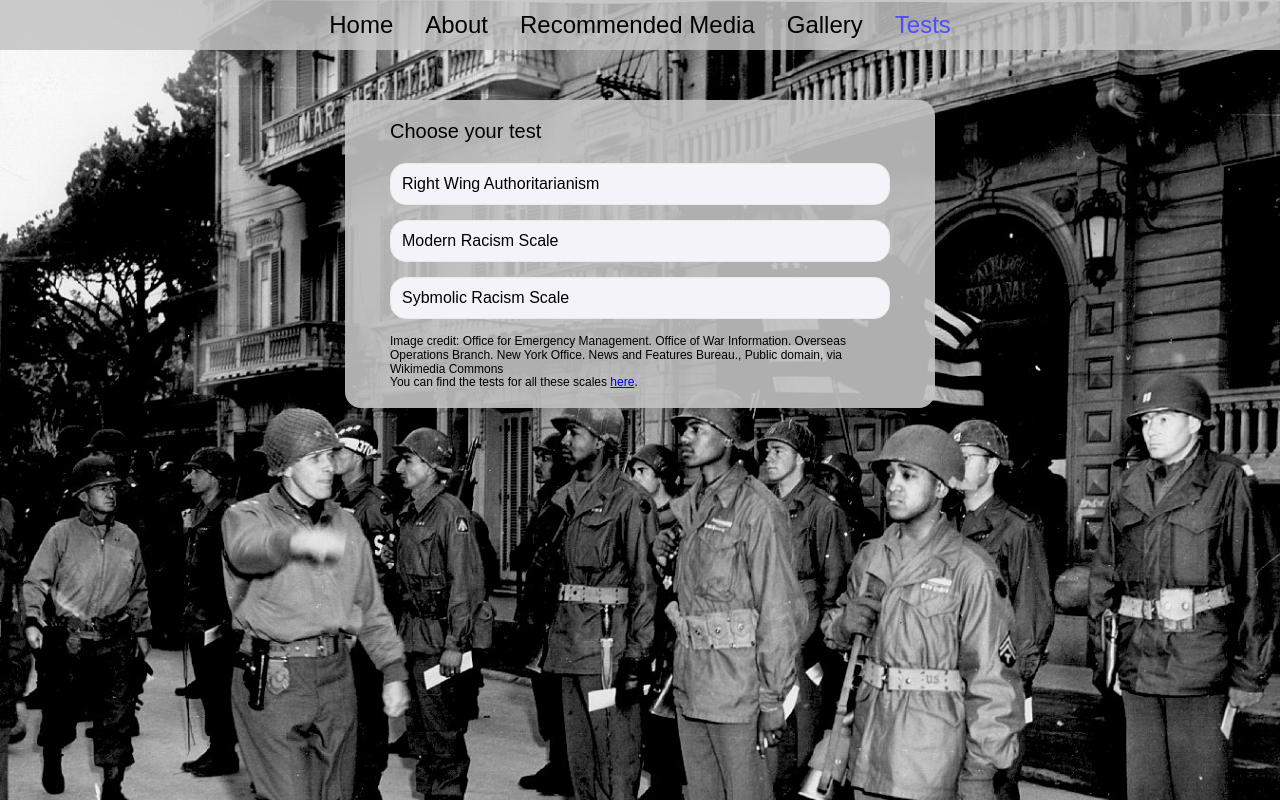
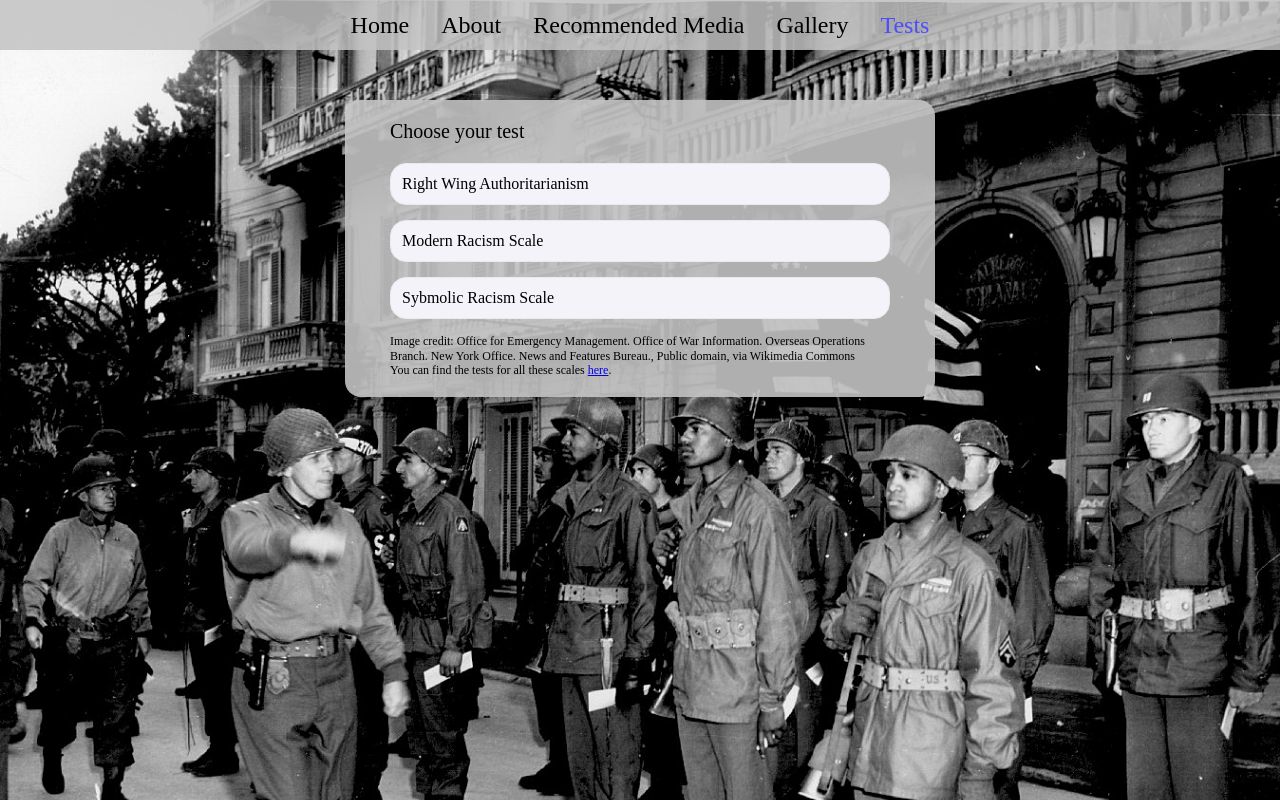
Before and after one commit to CommanderSABLy/personal_website, a React (Create React App) app: page /tests in a window 1280 px wide. Built offline with nearby package versions, Linux system fonts and the light colour scheme; a web font is replaced by a local one.

Commit message:
Fixed bugs in Gallery

```diff
--- a/src/pages/gallery/gallery.js
+++ b/src/pages/gallery/gallery.js
@@ -1,34 +1,43 @@
 import React from "react";
 import './gallery.css';
+import { useState } from 'react';
 
 const Gallery = () => {
+    const [mouseDownAt, setMouseDownAt] = useState(0);
+    const [prevPercentage, setPrevPercentage] = useState(0);
+    const [percentage, setPercentage] = useState(0);
+    const [fullScreen, setFullScreen] = useState(false);
     document.body.style.backgroundImage = "none";
 
     if (window.location.pathname === '/gallery') {
         const track = document.getElementById("image-track");
 
-        if(typeof(track) != "undefined" && track != null) {
         window.onmousedown = e => {
-                track.dataset.mouseDownAt = e.clientX;
+            setMouseDownAt(e.clientX);
         }
 
         window.onmouseup = () => {
-                track.dataset.mouseDownAt = "0";
-                track.dataset.prevPercentage = track.dataset.percentage;
+            setMouseDownAt(0);
+            setPrevPercentage(percentage);
+            if(fullScreen) {
+                fullPage.style.backgroundImage = 'none';
+                fullPage.style.display = 'none';
+                setFullScreen(false);
+            }
         }
 
         window.onmousemove = e => {
-                if(track.dataset.mouseDownAt === "0") return;
+            if(mouseDownAt === 0) return;
 
-                var mouseDelta = parseFloat(track.dataset.mouseDownAt) - e.clientX,
+            var mouseDelta = mouseDownAt - e.clientX,
                 maxDelta = window.innerWidth / 2;
 
             var percentage = (mouseDelta / maxDelta) * -100,
-                    nextPercentageUnconstrained = parseFloat(track.dataset.prevPercentage) + percentage,
+                nextPercentageUnconstrained = prevPercentage + percentage,
                 nextPercentage = Math.max(Math.min(nextPercentageUnconstrained, 0), -100);
 
 
-                track.dataset.percentage = nextPercentage;
+            setPercentage(nextPercentage);
 
             track.animate({
                 transform: `translate(${nextPercentage}%, -50%)`
@@ -41,7 +50,6 @@ const Gallery = () => {
             }
         }
     }
-    }
     const imgs = document.querySelectorAll('#image-track > .image');
     const fullPage = document.querySelector('#fullpage');
 
@@ -49,12 +57,9 @@ const Gallery = () => {
         img.addEventListener('dblclick', function() {
             fullPage.style.backgroundImage = 'url(' + img.src + ')';
             fullPage.style.display = 'block';
+            setFullScreen(true);
         })
     })
-    fullPage.addEventListener('click', function() {
-        fullPage.style.backgroundImage = 'none';
-        fullPage.style.display = 'none';
-    })/**/
 
     return (
         <div>
--- /dev/null
+++ b/src/pages/home/home.css
@@ -0,0 +1,9 @@
+body {
+    background-image: url("https://fossbytes.com/wp-content/uploads/2022/06/spy-x-family-anya-smug-1024x576.jpg");
+    background-size: cover;
+    color: #000000;
+    display: flex;
+    justify-content: center;
+    margin: 0 auto;
+    padding: 0 0px;
+  }
--- a/src/pages/home/home.js
+++ b/src/pages/home/home.js
@@ -1,8 +1,13 @@
 import React from "react";
+import './home.css'
 
 const Home = () => {
+    const resetBackground = () => {
+        {document.body.style.backgroundImage = 'url("https://fossbytes.com/wp-content/uploads/2022/06/spy-x-family-anya-smug-1024x576.jpg")'}
+      }
     return (
-        <div>
+        <div className='home'>
+            {resetBackground()}
             <h1>
                 Home page
             </h1>
--- a/src/pages/psych_tests/quiz.css
+++ b/src/pages/psych_tests/quiz.css
@@ -1,8 +1,8 @@
 @import url('https://fonts.googleapis.com/css2?family=Anek+Malayalam:wght@100;200;300;400;500;600;700;800&display=swap');
 
-body {
+.quiz-container body {
   font-family: 'Anek Malayalam', sans-serif;
-  background-image: url("https://fossbytes.com/wp-content/uploads/2022/06/spy-x-family-anya-smug-1024x576.jpg");
+  background-image: none;
   background-size: cover;
   color: #000000;
   display: flex;
```
Lines whose indentation alone changed are shown as unchanged.
